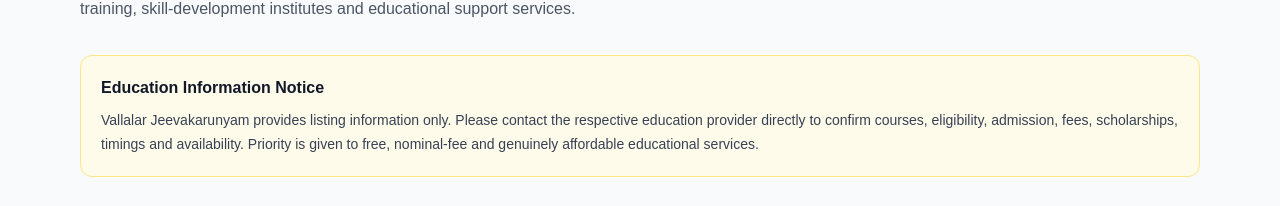
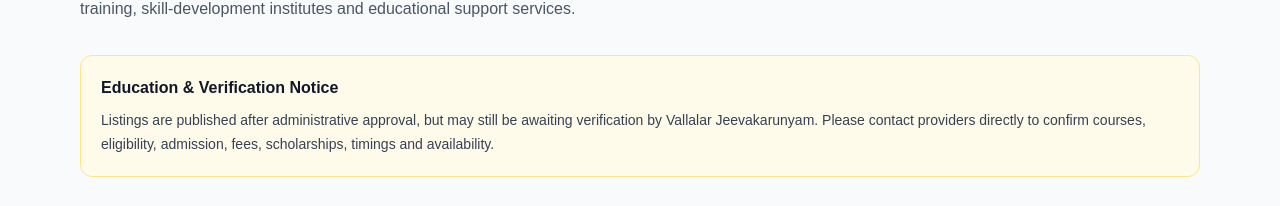
Before and after one commit to contactvallalarjeevakarunyam/vallalarjeevakarunyam-v2, a Next.js app: page /education in a window 1280 px wide. Shown: the part 260-466 px from the top of the page. Built offline with nearby package versions, Linux system fonts and the light colour scheme; no server answers; the database is empty.

Commit message:
Publish approved education listings pending verification

```diff
--- a/src/app/education/page.tsx
+++ b/src/app/education/page.tsx
@@ -3,21 +3,16 @@
 import { createClient } from '@/lib/supabase/server'
 import ListingsExplorer from '@/components/listings/ListingsExplorer'
 
-export const metadata: Metadata = {
-  title: 'Affordable Education',
-  description: 'Find approved free and affordable education providers, schools, colleges, learning centres, coaching and skill-development services listed on Vallalar Jeevakarunyam.',
-}
+export const metadata: Metadata = { title: 'Affordable Education', description: 'Find approved free and affordable education providers, schools, colleges, learning centres, coaching and skill-development services listed on Vallalar Jeevakarunyam.' }
 
 export default async function EducationPage() {
   const supabase = await createClient()
-  const { data: listings, error } = await supabase.from('listings').select(`*, states (name), districts (name)`).eq('listing_type', 'education').eq('status', 'approved').eq('verification_status', 'verified').order('created_at', { ascending: false })
-
+  const { data: listings, error } = await supabase.from('listings').select(`*, states (name), districts (name)`).eq('listing_type', 'education').eq('status', 'approved').order('created_at', { ascending: false })
   return <main className="min-h-screen bg-gray-50"><div className="max-w-6xl mx-auto px-4 py-8 md:py-10">
     <div className="mb-8"><Link href="/" className="inline-flex text-sm font-semibold text-emerald-700 hover:underline mb-5">← Back to Home</Link><p className="text-sm font-semibold text-emerald-700 mb-2">Vallalar Jeevakarunyam</p><h1 className="text-3xl md:text-4xl font-bold text-gray-900">Affordable Education</h1><p className="text-gray-600 mt-3 max-w-2xl leading-7">Find free and genuinely affordable schools, colleges, tuition and learning centres, vocational training, skill-development institutes and educational support services.</p></div>
-    <div className="bg-amber-50 border border-amber-200 rounded-xl p-5 mb-8"><p className="font-semibold text-gray-900">Education Information Notice</p><p className="text-sm text-gray-700 mt-2 leading-6">Vallalar Jeevakarunyam provides listing information only. Please contact the respective education provider directly to confirm courses, eligibility, admission, fees, scholarships, timings and availability. Priority is given to free, nominal-fee and genuinely affordable educational services.</p></div>
+    <div className="bg-amber-50 border border-amber-200 rounded-xl p-5 mb-8"><p className="font-semibold text-gray-900">Education & Verification Notice</p><p className="text-sm text-gray-700 mt-2 leading-6">Listings are published after administrative approval, but may still be awaiting verification by Vallalar Jeevakarunyam. Please contact providers directly to confirm courses, eligibility, admission, fees, scholarships, timings and availability.</p></div>
     {error && <div className="bg-red-50 border border-red-200 text-red-700 rounded-xl p-5">Unable to load Affordable Education. Please try again later.</div>}
-    {!error && (!listings || listings.length === 0) && <div className="bg-white border border-gray-200 rounded-xl p-8 text-center"><h2 className="text-xl font-semibold text-gray-900">No approved Affordable Education listings yet</h2><p className="text-gray-600 mt-2">Know a free or genuinely affordable education provider? Submit the details for review.</p><Link href="/submit" className="inline-flex mt-5 px-5 py-2.5 bg-emerald-700 text-white font-semibold rounded-lg hover:bg-emerald-800 transition">Submit a Listing</Link></div>}
+    {!error && (!listings || listings.length === 0) && <div className="bg-white border border-gray-200 rounded-xl p-8 text-center"><h2 className="text-xl font-semibold text-gray-900">No approved Affordable Education listings yet</h2><p className="text-gray-600 mt-2">Know a free or genuinely affordable education provider? Submit the details for review.</p><Link href="/submit" className="inline-flex mt-5 px-5 py-2.5 bg-emerald-700 text-white font-semibold rounded-lg">Submit a Listing</Link></div>}
     {!error && listings && listings.length > 0 && <ListingsExplorer listings={listings} badgeLabel="Affordable Education" />}
-    {!error && listings && listings.length > 0 && <div className="mt-10 bg-emerald-50 border border-emerald-100 rounded-xl p-6 text-center"><p className="font-semibold text-gray-900">Know another free or affordable education provider?</p><p className="text-sm text-gray-600 mt-1">Help students and families by submitting accurate public information for review.</p><Link href="/submit" className="inline-flex mt-4 px-5 py-2.5 border border-emerald-700 text-emerald-700 font-semibold rounded-lg hover:bg-white transition">Submit a Listing</Link></div>}
   </div></main>
 }
```
